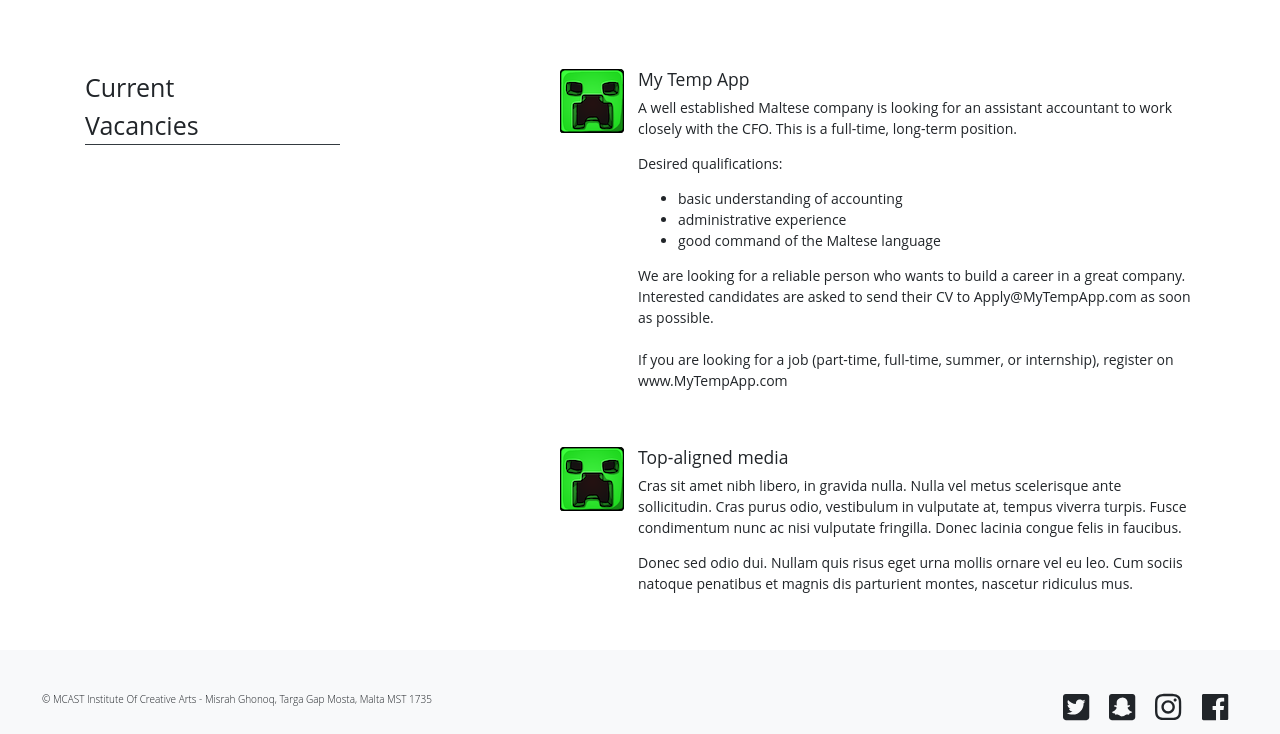
After one commit to Megamman/Mcast-Website, a CodeIgniter app: page /Mcastwebsite/index.php/welcome/vacancies in a window 1280 px wide. The commit adds this page. Shown: the part 571-1305 px from the top of the page. Run offline with CodeIgniter, Linux system fonts and the light colour scheme; some libraries are stand-ins or nearby versions.

Commit message:
Added Views and Added Content

```diff
--- a/application/controllers/Welcome.php
+++ b/application/controllers/Welcome.php
@@ -62,6 +62,25 @@ class Welcome extends MY_Controller {
 		$this->build('contact');
 	}
 
+	public function cancel(){
+
+		//this command loads a view from the views folder
+		$this->build('cancel');
+	}
+
+	public function vacancies(){
+
+		//this command loads a view from the views folder
+		$this->build('vacancies');
+	}
+
+	public function tools(){
+
+		//this command loads a view from the views folder
+		$this->build('tools');
+	}
+
+
 
 
 }
--- a/application/core/MY_Controller.php
+++ b/application/core/MY_Controller.php
@@ -35,7 +35,12 @@ class MY_Controller extends CI_Controller {
             'Student Portofolio'        => 'welcome/portofolio',
             'Resources'                 => 'welcome/resources',
             'News'                      => 'welcome/news',
-            'Contact Us'                => 'welcome/contact'
+            'Contact Us'                => 'welcome/contact',
+            'Cancel'                    => 'welcome/cancel',
+            'Vacancies'                 => 'welcome/vacancies',
+            'Tools'                     => 'welcome/tools'
+
+
         );
     }
 
--- a/application/views/news.php
+++ b/application/views/news.php
@@ -1,3 +1,9 @@
+<div class="jumbotron jumbotron-fluid">
+    <div class="container">
+        <h1 class="display-4">NEWS <br>TEMP TEXT</h1>
+    </div>
+</div>
+
 <div class="container">
     <div class="row">
         <div class="col-sm-4">
--- a/application/views/templates/start.php
+++ b/application/views/templates/start.php
@@ -29,7 +29,7 @@
                     <li>
                         <a class="btn btn-secondary dropdown-toggle" href="#" role="button" id="dropdownMenuLink" data-toggle="dropdown" aria-haspopup="true" aria-expanded="false">Resources</a>
                         <div class="dropdown-menu" aria-labelledby="dropdownMenuLink">
-                            <a class="dropdown-item" href="#">Academic Resources</a>
+                            <a class="dropdown-item" href="<?=site_url('welcome/tools')?>">Academic Resources</a>
                             <a class="dropdown-item" href="https://outlook.office.com/owa/" target="_blank" > Email</a>
                             <a class="dropdown-item" href="http://www.mcast.edu.mt/183" target="_blank" > HandBook</a>
                             <a class="dropdown-item" href="http://mcast.edu.mt/searchOurCatalogue" target="_blank" >Library</a>
@@ -37,9 +37,8 @@
                             <a class="dropdown-item" href="#">Forms</a>
                             <a class="dropdown-item" href="#">Timetables</a>
                             <a class="dropdown-item" href="http://attendance.mcast.edu.mt/MyAttendance" target="_blank">Attendance</a>
-                            <a class="dropdown-item" href="#">Cancelled Lectures</a>
-                            <a class="dropdown-item" href="#">Vacancies</a> <!-- TO CREATE PAGE -->
-
+                            <a class="dropdown-item" href="<?=site_url('welcome/cancel')?>">Cancelled Lectures</a>
+                            <a class="dropdown-item" href="<?=site_url('welcome/vacancies')?>">Vacancies</a>
                         </div>
                     </li>
                     <li>
--- /dev/null
+++ b/application/views/vacancies.php
@@ -0,0 +1,56 @@
+<div class="jumbotron jumbotron-fluid">
+    <div class="container">
+        <h1 class="display-4">TEXT</h1>
+    </div>
+</div>
+
+<div class="container">
+    <section class="row">
+        <div class="spb-column-container col-sm-3">
+            <div class="clearfix bigText ">
+                <p class="border-bottom border-dark">
+                    Current<br>
+                    Vacancies
+                </p>
+            </div>
+        </div>
+        <div class="col-sm-2">
+
+        </div>
+        <div class="spb-column-container col-sm-7">
+            <div class="media pb-5">
+            <img class="align-self-start mr-3" src="<?=base_url('images/icon.png')?>" alt="Generic placeholder image">
+                <div class="media-body">
+                    <h5 class="mt-0">My Temp App</h5>
+                    <p>A well established Maltese company is looking for an assistant accountant to work closely with the CFO. This is a full-time, long-term position.</p>
+                    <p>
+                        Desired qualifications:
+                        <ul>
+                            <li>basic understanding of accounting</li>
+                            <li>administrative experience</li>
+                            <li>good command of the Maltese language </li>
+                        </ul>
+                    </p>
+                    <p>
+                        We are looking for a reliable person who wants to build a career in a great company.
+                        Interested candidates are asked to send their CV to Apply@MyTempApp.com as soon as possible.<br><br>
+                        If you are looking for a job (part-time, full-time, summer, or internship), register on www.MyTempApp.com
+                    </p>
+                </div>
+            </div>
+
+            <div class="media">
+            <img class="align-self-start mr-3" src="<?=base_url('images/icon.png')?>" alt="Generic placeholder image">
+            <div class="media-body">
+            <h5 class="mt-0">Top-aligned media</h5>
+            <p>Cras sit amet nibh libero, in gravida nulla. Nulla vel metus scelerisque ante sollicitudin. Cras purus odio, vestibulum in vulputate at, tempus viverra turpis. Fusce condimentum nunc ac nisi vulputate fringilla. Donec lacinia congue felis in faucibus.</p>
+            <p>Donec sed odio dui. Nullam quis risus eget urna mollis ornare vel eu leo. Cum sociis natoque penatibus et magnis dis parturient montes, nascetur ridiculus mus.</p>
+            </div>
+            </div>
+
+
+        </div>
+
+    </section>
+
+</div>
```
Also changed, not shown: application/views/cancel.php (added, +65 -0 lines), application/views/tools.php (added, +31 -0 lines), images/code.png (added), images/khan.jpg (added), images/ud.png (added), images/w3.jpg (added).
